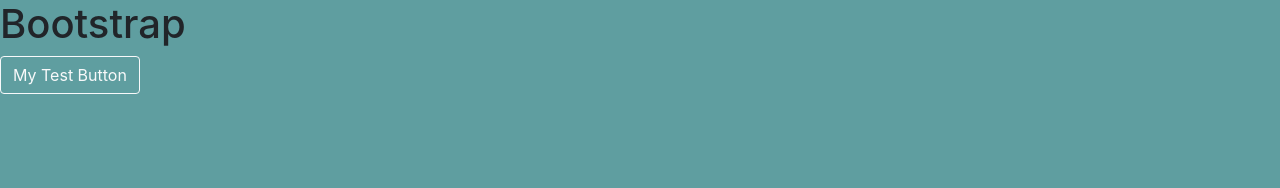
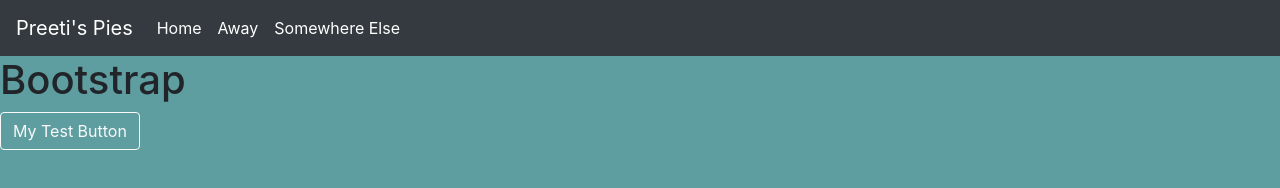
Before and after one commit to aclai4067/bootstrap, a plain HTML site: page index.html in a window 1280 px wide. Drawn offline with nearby package versions, Linux system fonts and the light colour scheme.

Commit message:
added navbar

```diff
--- a/index.html
+++ b/index.html
@@ -9,7 +9,28 @@
     <link rel="stylesheet" href="./main.css">
 </head>
 <body>
+        <nav class="navbar navbar-expand-lg navbar-dark bg-dark">
+                <a class="navbar-brand" href="#">Preeti's Pies</a>
+                <button class="navbar-toggler" type="button" data-toggle="collapse" data-target="#navbarSupportedContent" aria-controls="navbarSupportedContent" aria-expanded="false" aria-label="Toggle navigation">
+                  <span class="navbar-toggler-icon"></span>
+                </button>
+
+                <div class="collapse navbar-collapse" id="navbarSupportedContent">
+                  <ul class="navbar-nav mr-auto">
+                    <li class="nav-item active">
+                      <a class="nav-link" href="#">Home <span class="sr-only">(current)</span></a>
+                    </li>
+                    <li class="nav-item active">
+                      <a class="nav-link" href="#">Away<span class="sr-only">(current)</span></a>
+                    </li>
+                    <li class="nav-item active">
+                      <a class="nav-link" href="#">Somewhere Else <span class="sr-only">(current)</span></a>
+                    </li>
+                  </ul>
+                </div>
+              </nav>
     <h1>Bootstrap</h1>
+
     <button type="button" class="btn btn-outline-light">My Test Button</button>
     <script src="https://code.jquery.com/jquery-3.3.1.slim.min.js" integrity="sha384-q8i/X+965DzO0rT7abK41JStQIAqVgRVzpbzo5smXKp4YfRvH+8abtTE1Pi6jizo" crossorigin="anonymous"></script>
     <script src="https://cdnjs.cloudflare.com/ajax/libs/popper.js/1.14.7/umd/popper.min.js" integrity="sha384-UO2eT0CpHqdSJQ6hJty5KVphtPhzWj9WO1clHTMGa3JDZwrnQq4sF86dIHNDz0W1" crossorigin="anonymous"></script>
```
